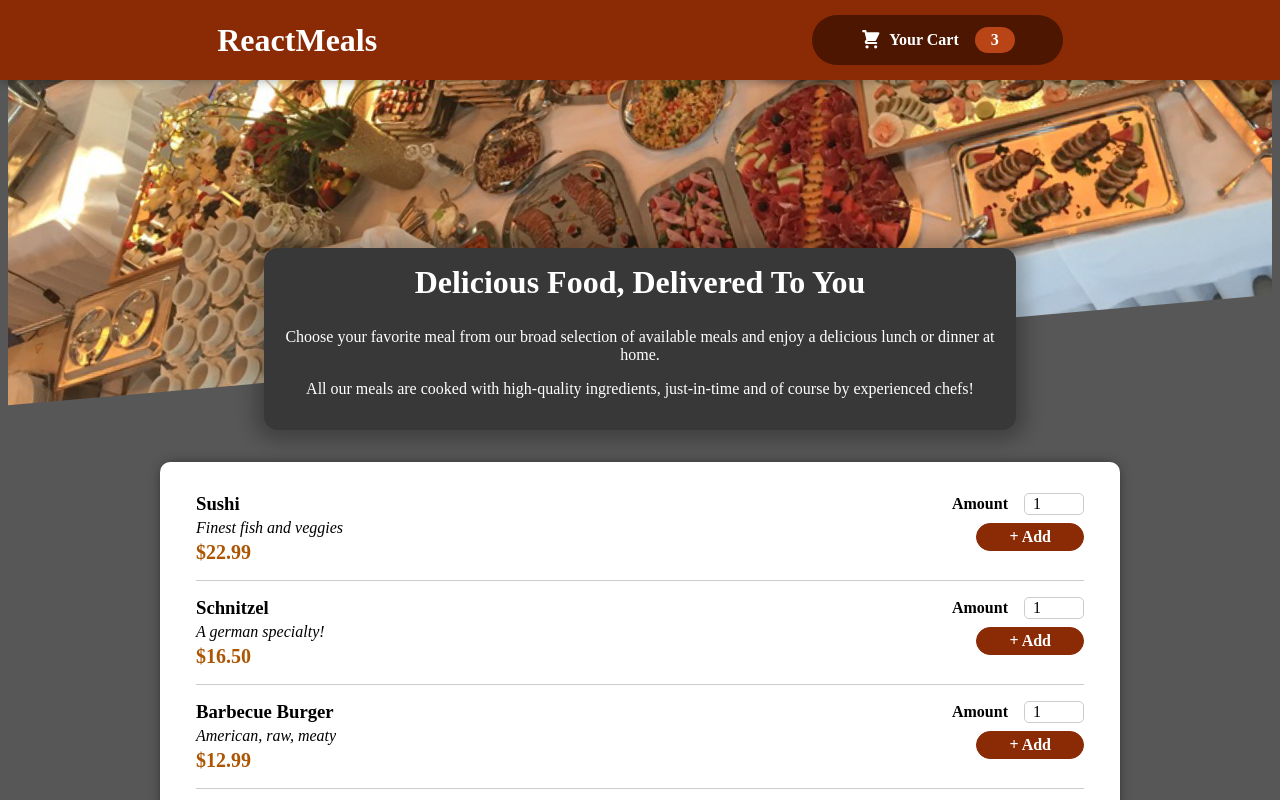
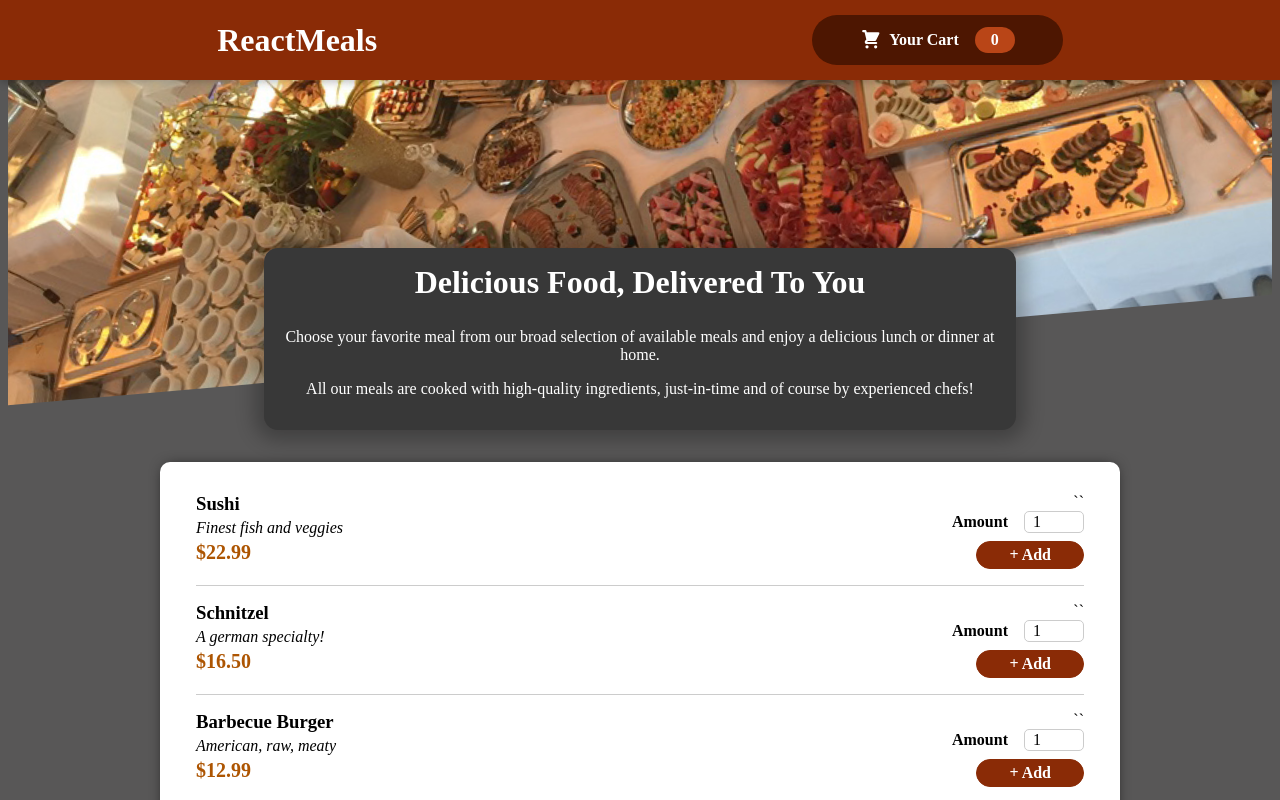
Before and after one commit to GamezAr94/food_order_app, a React (Create React App) app: page / in a window 1280 px wide. Shown: the top 800 px of the page. Built offline with nearby package versions, Linux system fonts and the light colour scheme; the HTML template or start-up script is replaced by a standard one.

Commit message:
adding items to the cart

```diff
--- a/src/App.js
+++ b/src/App.js
@@ -2,6 +2,7 @@
 import Cart from './components/Cart/Cart';
 import Header from './components/Layout/Header';
 import Meals from './components/Meals/Meals';
+import CartProvider from './store/CartProvider';
 
 function App() {
   const [cartIsShown, setCartIsShow] = useState(false);
@@ -12,13 +13,13 @@
     setCartIsShow(newVal);
   }
   return (
-    <>
+    <CartProvider>
       {cartIsShown && <Cart onShowCart={modalHandlerEvent} />}
       <Header onShowCart={modalHandlerEvent} />
       <main>
         <Meals/>
       </main>
-    </>
+    </CartProvider>
   );
 }
 
--- a/src/components/Layout/HeaderCartButton.js
+++ b/src/components/Layout/HeaderCartButton.js
@@ -1,15 +1,23 @@
+import { useContext } from "react";
+
 import React from "react";
 import CartIcon from "../Cart/CartIcon";
 import classes from "./HeaderCartButton.module.css";
+import CartContext from "../../store/cart-context";
 
 const HeaderCartButton = (props) => {
+    const cartCtx = useContext(CartContext);
+    const numberOfCarItems = cartCtx.items.reduce((curNumber, item) => {
+        return curNumber + item.amount;
+    }, 0);
+
     return <button onClick={props.onShowCart} className={classes.button}>
         <span className={classes.icon}>
             <CartIcon />
         </span>
         <span>Your Cart</span>
         <span className={classes.badge}>
-            3
+            {numberOfCarItems}
         </span>
     </button>;
 }
--- a/src/components/Meals/MealItem/MealItem.js
+++ b/src/components/Meals/MealItem/MealItem.js
@@ -1,11 +1,20 @@
-import React from "react";
+import React, {useContext} from "react";
+import CartContext from "../../../store/cart-context";
 
 import classes from './MealItem.module.css';
 import MealItemForm from "./MealItemForm";
 
 const MealItem = (props) => {
-
+    const cartCtx = useContext(CartContext);
     const price = `$${props.meal.price.toFixed(2)}`;
+    const addtoCartHandler = amount => {
+        cartCtx.addItems({
+            id: props.meal.id,
+            name: props.meal.name,
+            amount: amount,
+            price: props.meal.price
+        });
+    };
     return (
         <li className={classes.meal}>
             <div>
@@ -14,7 +23,7 @@
                 <div className={classes.price}>{price}</div>
             </div>
             <div>
-                <MealItemForm id={props.meal.id}/>
+                <MealItemForm id={props.meal.id} onAddToCart={addtoCartHandler} />
             </div>
         </li>
     );
--- a/src/components/Meals/MealItem/MealItemForm.js
+++ b/src/components/Meals/MealItem/MealItemForm.js
@@ -1,20 +1,38 @@
-import React from "react";
+import React, {useRef, useState} from "react";
 import Input from "../../UI/Input";
 
 import classes from "./MealItemForm.module.css";
 
 const MealItemForm = (props) => {
+    const MAX_QTY = 5;
+    const MIN_QTY = 1;
+    const [amountIsValid, setAmountIsValid] = useState(true);
+    const amountInputRef = useRef();
+    const submitHandler = event => {
+        event.preventDefault();
+        const enteredAmount = amountInputRef.current.value;
+        const enteredAmountNumber = +enteredAmount;
+        if (enteredAmount.trim().length === 0 || enteredAmountNumber < MIN_QTY || enteredAmount > MAX_QTY) {
+            setAmountIsValid(false);
+            return;
+        }
+
+        props.onAddToCart(enteredAmountNumber);
+    };
     return (
-        <form className={classes.form}>
-            <Input label="Amount" input={{
-                id: 'amount_' + props.id,
-                type: 'number',
-                min: '1',
-                max: '5',
-                step: '1',
-                defaultValue: '1'
+        <form onSubmit={submitHandler} className={classes.form}>``
+            <Input
+                ref={amountInputRef}
+                label="Amount" input={{
+                    id: 'amount_' + props.id,
+                    type: 'number',
+                    min: MIN_QTY,
+                    max: MAX_QTY,
+                    step: '1',
+                    defaultValue: '1'
             }}/>
             <button>+ Add</button>
+            {!amountIsValid && <p>Please enter a valid amount ({`${MIN_QTY} - ${MAX_QTY}`})</p>}
         </form>
     );
 };
--- a/src/components/UI/Input.js
+++ b/src/components/UI/Input.js
@@ -2,14 +2,14 @@
 
 import classes from "./Input.module.css";
 
-const Input = (props) => {
+const Input = React.forwardRef((props, ref) => {
 
     return (
         <div className={classes.input}>
             <label htmlFor={props.input.id}>{props.label}</label>
-            <input {...props.input}/>
+            <input ref={ref} {...props.input}/>
         </div>
     );
-};
+});
 
 export default Input;
--- /dev/null
+++ b/src/store/CartProvider.js
@@ -0,0 +1,47 @@
+import { useReducer } from "react";
+import CartContext from "./cart-context";
+
+const defaultCartState = {
+    items: [],
+    totalAmount: 0
+};
+
+const cartReducer = (state, action) => {
+    if (action.type === 'ADD') {
+        const updatedItems = state.items.concat(action.item);
+        const updatedTotalAmount = state.totalAmount + action.item.price * action.item.amount
+        return {
+            items: updatedItems,
+            totalAmount: updatedTotalAmount
+        }
+    }
+    if (action.type === 'REMOVE') {
+
+    }
+    return defaultCartState;
+};
+
+const CartProvider = props => {
+    const [cartState, dispatchCartAction] = useReducer(cartReducer, defaultCartState);
+
+    const addItemToCartHandler = item => {
+        dispatchCartAction({type: 'ADD', item: item})
+    };
+
+    const removeItemToCartHandler = id => {
+        dispatchCartAction({type: 'REMOVE', id: id})
+    };
+
+    const cartContext = {
+        items: cartState.items,
+        totalAmount: cartState.totalAmount,
+        addItem: addItemToCartHandler,
+        removeItem: removeItemToCartHandler
+    };
+
+    return <CartContext.Provider value={cartContext}>
+        {props.children}
+    </CartContext.Provider>
+};
+
+export default CartProvider;
--- /dev/null
+++ b/src/store/cart-context.js
@@ -0,0 +1,10 @@
+import React from "react";
+
+const CartContext = React.createContext({
+    items: [],
+    totalAmoiunt: 0,
+    addItem: (item) => {},
+    removeItem: (id) => {}
+});
+
+export default CartContext;
```
